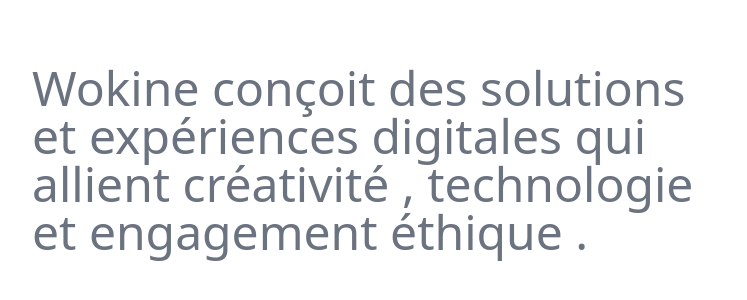
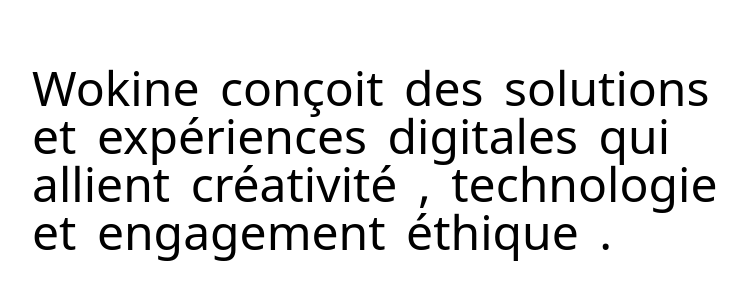
Before and after one commit to sah246ir/scroll-animated-landing-page, a React (Create React App) app: page / in a window 1280 px wide. Shown: the part 1776-2076 px from the top of the page, without its empty margins (0-747 px from the left). Built offline with nearby package versions, Linux system fonts and the light colour scheme.

Commit message:
feat: button hover effect

```diff
--- a/src/App.tsx
+++ b/src/App.tsx
@@ -1,13 +1,15 @@
 import React from 'react';
 import './App.css';
 import VideoScrollSection from './section/VideoScrollSection';
+import { HoverProvider } from './ContextProviders/HoverWrapperProvider';
+
 
 
 function App() {
   return (
-    <div>
+    <HoverProvider>
       <VideoScrollSection />
-    </div>
+    </HoverProvider>
   );
 }
 
--- /dev/null
+++ b/src/ContextProviders/HoverWrapperProvider.tsx
@@ -0,0 +1,36 @@
+import React, { createContext, ReactNode, useRef } from 'react';
+
+// Define the type for the context value
+interface HoverContextType {
+    updateWrapperPosition: (e: React.MouseEvent<HTMLElement, MouseEvent>) => void;
+}
+
+// Create the context with a default value
+export const HoverWrapperContext = createContext<HoverContextType | undefined>(undefined);
+
+// Provider component
+export const HoverProvider: React.FC<{ children: ReactNode }> = ({ children }) => {
+  const buttonWrapperRef = useRef<HTMLDivElement>(null);
+
+  const updateWrapperPosition = (e: React.MouseEvent<HTMLElement, MouseEvent>) => {
+    if (buttonWrapperRef.current) {
+      const target = e.currentTarget.getBoundingClientRect();
+
+      // Calculate the mouse position relative to the page
+      const x = (target.left-11) + window.scrollX;
+      const y = (target.top-6) + window.scrollY;
+
+      // Set the background div's position and size to match the button relative to the page
+      buttonWrapperRef.current.style.transform = `translate(${x}px, ${y}px)`;
+      buttonWrapperRef.current.style.width = `${target.width+22}px`;
+      buttonWrapperRef.current.style.height = `${target.height+12}px`;
+    }
+  };
+
+  return (
+    <HoverWrapperContext.Provider value={{ updateWrapperPosition }}>
+      <div ref={buttonWrapperRef} className="bg-lime-200 absolute rounded-full z-0 pointer-events-none transition-all duration-300 left-0 top-0"></div>
+      <div className="z-40">{children}</div>
+    </HoverWrapperContext.Provider>
+  );
+};
--- /dev/null
+++ b/src/components/SpecialHoverButton.tsx
@@ -0,0 +1,22 @@
+import React, { useContext } from 'react';
+import { HoverWrapperContext } from '../ContextProviders/HoverWrapperProvider';
+
+interface PropTypes {
+  children?: React.ReactNode;
+  className?: string;
+}
+
+const SpecialHoverButton = ({ children, className }: PropTypes) => {
+  const a = useContext(HoverWrapperContext)
+
+  return (
+      <button
+        onMouseEnter={(e) => a?.updateWrapperPosition(e)}
+        className={'text-inherit rounded-full  bg-gray-300 bg-opacity-0 relative z-20 ' + className}
+      >
+        {children && children}
+      </button>
+  );
+};
+
+export default SpecialHoverButton;
--- a/src/section/VideoScrollSection.tsx
+++ b/src/section/VideoScrollSection.tsx
@@ -1,20 +1,21 @@
 import React, { useEffect, useRef, useState } from 'react';
-import { motion , useMotionValueEvent, useScroll, useTransform } from 'framer-motion';
+import { motion, useMotionValueEvent, useScroll, useTransform } from 'framer-motion';
+import SpecialHoverButton from '../components/SpecialHoverButton';
 
 const vid = require("../../src/media/vid.mp4");
 
 
 const VideoScrollSection = () => {
-    const containerref = useRef<HTMLDivElement>(null);
+  const containerref = useRef<HTMLDivElement>(null);
   const [Dimensions, setDimensions] = useState<{ height: number, width: number }>({
     height: 0,
     width: 0
   });
-  const [currentwidth,setCurrentwidth] = useState<number>(0)
+  const [currentwidth, setCurrentwidth] = useState<number>(0)
   const minWidth = 255
   const minHeight = 150
 
-  const { scrollYProgress  } = useScroll({
+  const { scrollYProgress } = useScroll({
     target: containerref,
   });
 
@@ -45,7 +46,7 @@
   const height = useTransform(
     scrollYProgress,
     [0, 0.5, 1],
-    [Dimensions.height-1200, 500,minHeight],
+    [Dimensions.height - 1200, 500, minHeight],
   );
 
   useMotionValueEvent(width, "change", (latest) => {
@@ -56,15 +57,16 @@
       <section className=" bg-white p-8 pb-16">
         <div ref={containerref} className="relative min-h-[2000px] h-[2000px] flex items-end">
           <div className=" absolute bottom-0 right-0 min-h-[2000px] h-[2000px] flex items-end" >
-            <motion.div style={{ width, height, transition:"200ms"  }} className="sticky bottom-10 right-0">
-              <video  loop className={`transition duration-200 w-full h-full ${currentwidth===255?"hover:scale-105":""} rounded-2xl  object-cover`} autoPlay src={vid}></video>
+            <motion.div style={{ width, height, transition: "200ms" }} className="sticky bottom-10 right-0">
+              <video loop className={`transition duration-200 w-full h-full ${currentwidth === 255 ? "hover:scale-105" : ""} rounded-2xl  object-cover`} autoPlay src={vid}></video>
             </motion.div>
           </div>
-          <div className="w-[55%]">
-            <h1 className='text-5xl text-gray-500'>Wokine conçoit des solutions et expériences digitales qui allient créativité , technologie et engagement éthique . </h1>
+          <div className="max-w-[54vw]">
+            <h1 style={{wordSpacing:"8px"}} className='text-5xl text-black'>
+            Wokine conçoit des solutions et expériences digitales qui allient <SpecialHoverButton>créativité</SpecialHoverButton> , <SpecialHoverButton>technologie</SpecialHoverButton>  et engagement <SpecialHoverButton>éthique</SpecialHoverButton>  .
+              </h1>
           </div>
         </div>
-
       </section>
 
       <div className="min-h-[1200px]"></div>
```
